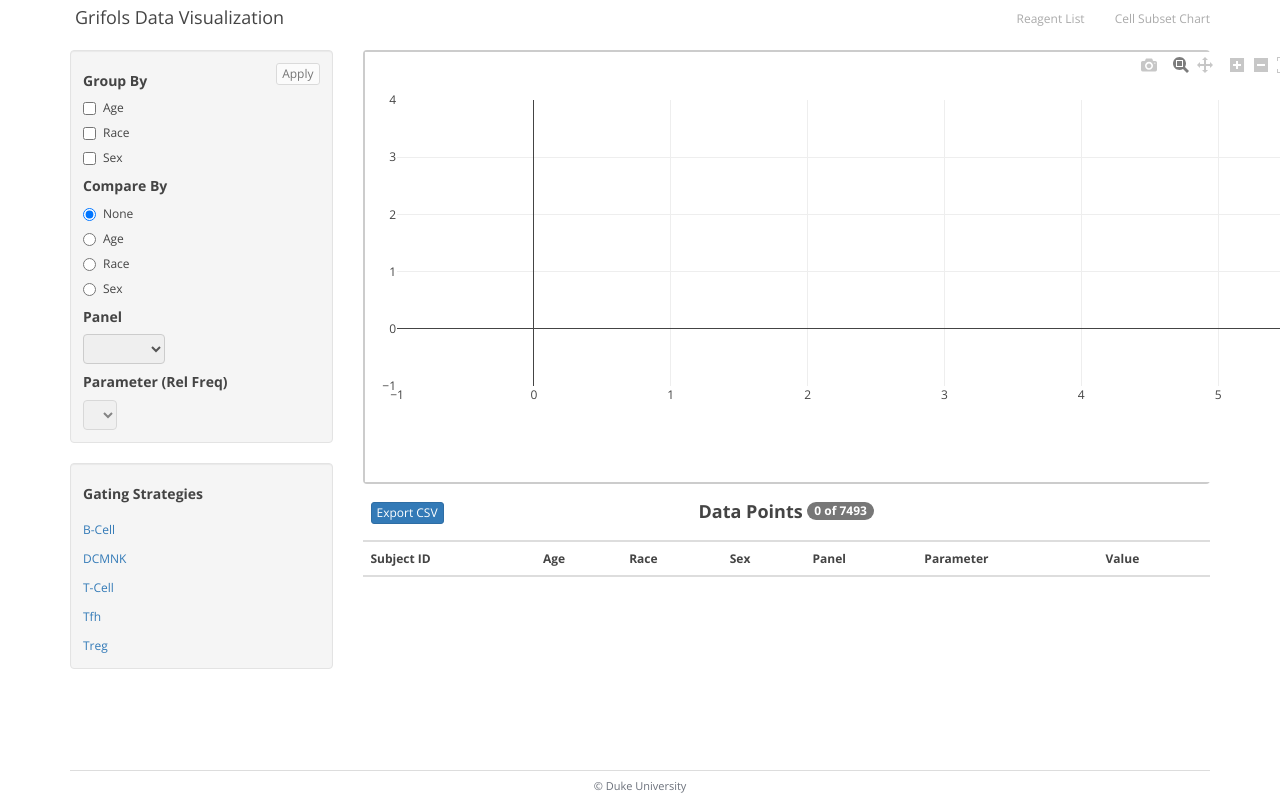
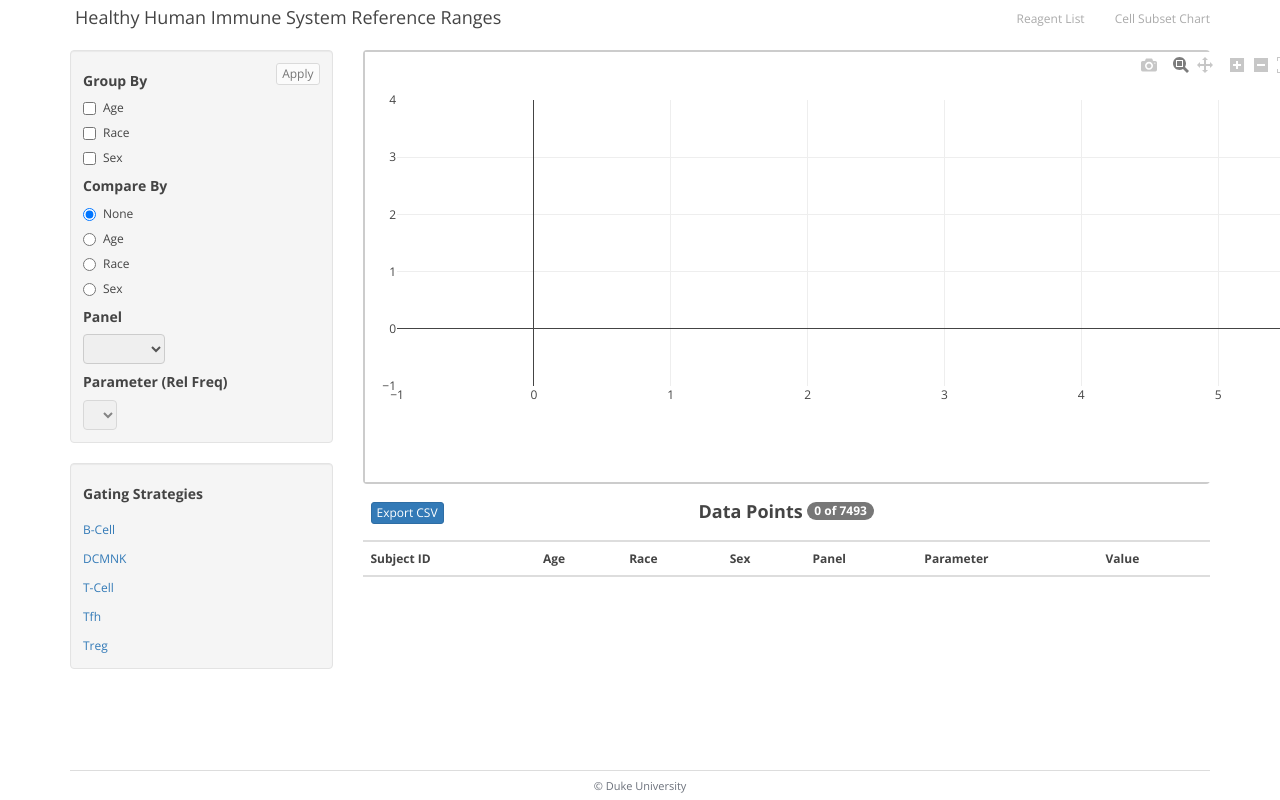
Before and after one commit to duke-hhis/reference-range, a plain HTML site: page index.html in a window 1280 px wide. Shown: the top 800 px of the page. Drawn offline with nearby package versions, Linux system fonts and the light colour scheme.

Commit message:
update main heading text

```diff
--- a/index.html
+++ b/index.html
@@ -2,7 +2,7 @@
 <html lang="en">
 
   <head>
-    <title>Grifols Data Visualization</title>
+    <title>Healthy Human Immune System Reference Ranges</title>
     <meta charset="utf-8">
     <link rel="stylesheet" href="css/bootstrap.css">
     <link rel="stylesheet" href="css/custom.css">
@@ -14,7 +14,7 @@
       <div class="navbar navbar-static-top">
           <div class="container">
             <div class="navbar-brand">
-              Grifols Data Visualization
+              Healthy Human Immune System Reference Ranges
             </div>
             <div class="navbar-right">
               <p class="navbar-text">
```
